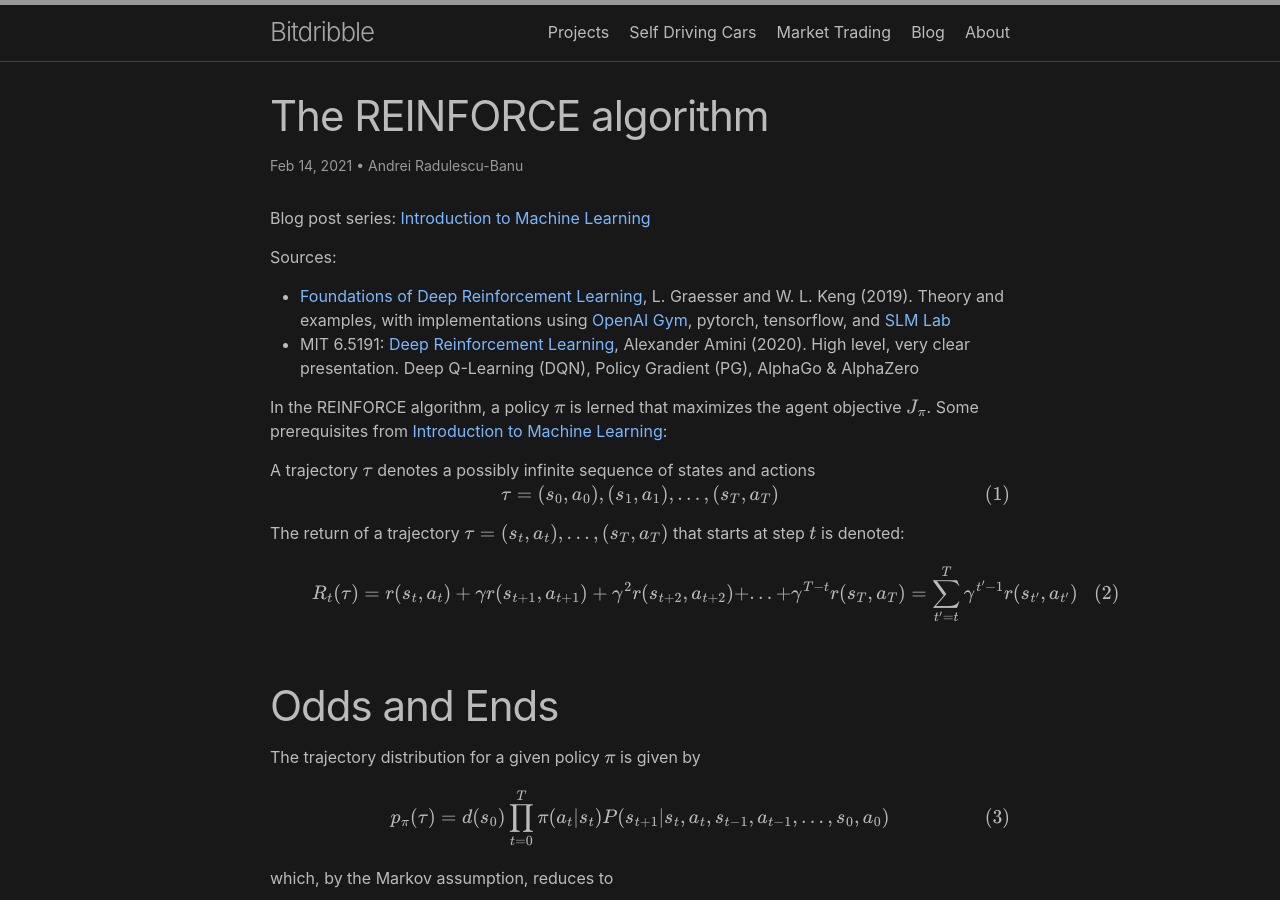
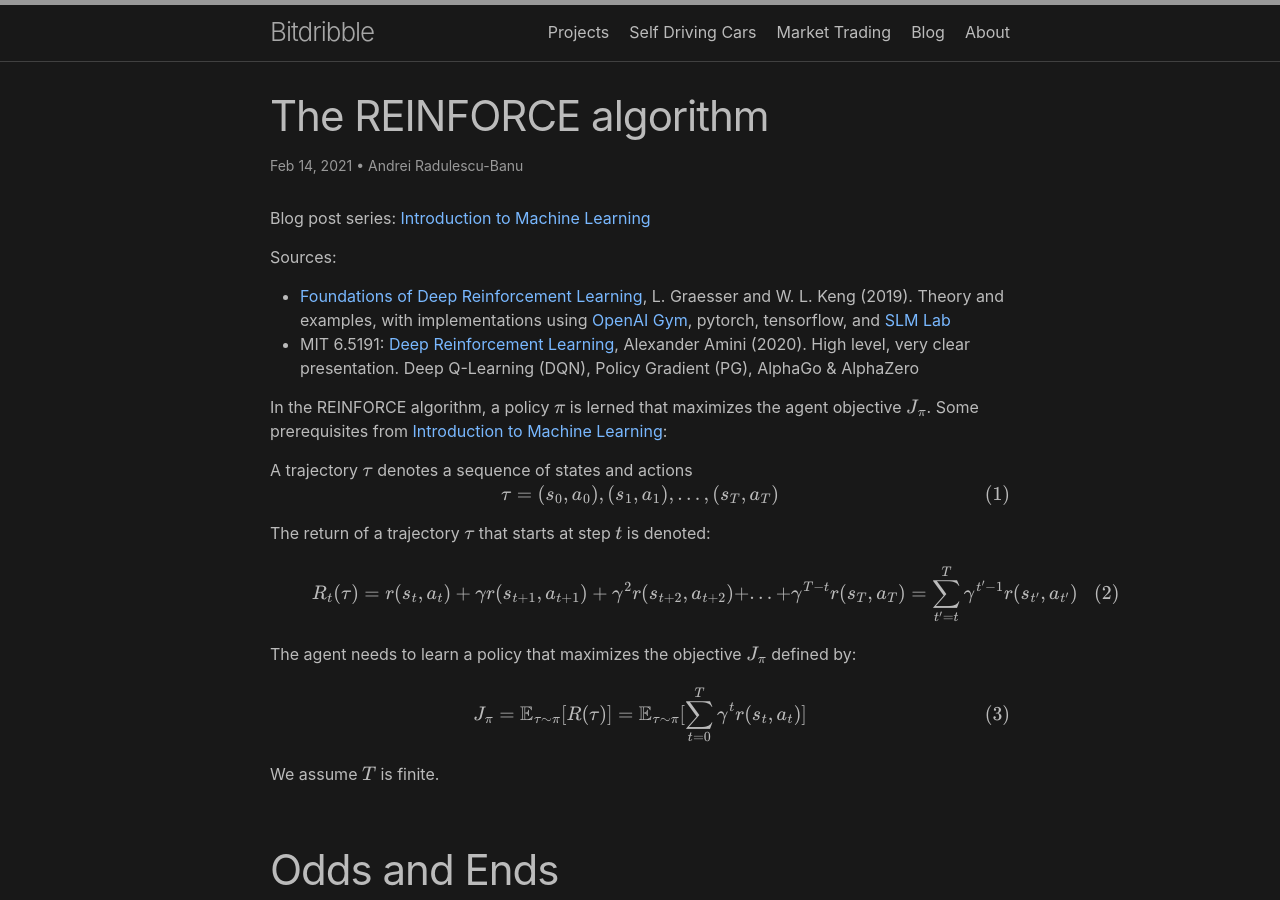
Before and after one commit to analytiq-hub/sigagent.github.io, a Jekyll site: the page built from machine_learning/_posts/2021-02-14-reinforce.md, in a window 1280 px wide and 900 px high. Built offline with Jekyll 4.4.1, drawn with Linux system fonts in a browser that asks for light colours; formulas are drawn with MathJax 3; a script that is not in the unit is left out.

Commit message:
*** empty log message ***

```diff
--- a/machine_learning/_posts/2021-02-14-reinforce.md
+++ b/machine_learning/_posts/2021-02-14-reinforce.md
@@ -14,20 +14,39 @@ Sources:
 
 In the REINFORCE algorithm, a policy $$\pi$$ is lerned that maximizes the agent objective $$J_\pi$$. Some prerequisites from [Introduction to Machine Learning](2021-02-13-introduction_to_machine_learning.md):
 
-A trajectory $$\tau$$ denotes a possibly infinite sequence of states and actions
+A trajectory $$\tau$$ denotes a sequence of states and actions
 $$
 \begin{equation} \label{eq:tau}
 \tau = (s_0, a_0), (s_{1}, a_{1}), ... , (s_T, a_T)
 \end{equation}
 $$
 
-The return of a trajectory $$\tau = (s_t, a_t), ... , (s_T, a_T)$$ that starts at step $$t$$ is denoted:
+The return of a trajectory $$\tau$$ that starts at step $$t$$ is denoted:
 
 $$
-\begin{equation} \label{eq:traj_return}
+\begin{equation} \label{eq:trajret}
 R_t(\tau) = r(s_{t}, a_{t}) + {\gamma}r(s_{t+1}, a_{t+1}) + {\gamma^2}r(s_{t+2}, a_{t+2}) + ... + {\gamma^{T-t}}r(s_{T}, a_{T}) = \sum_{t'=t}^T \gamma^{t'-1}r(s_{t'},a_{t'})
 \end{equation}
 $$
+
+The agent needs to learn a policy that maximizes the  objective $$J_\pi$$ defined by:
+
+$$
+\begin{equation} \label{eq:objective}
+J_\pi = \mathbb{E}_{\tau \sim \pi}[R(\tau)] = \mathbb{E}_{\tau \sim \pi}[\sum_{t=0}^{T} \gamma^{t} r(s_t, a_t)]
+\end{equation}
+$$
+
+We assume $$T$$ is finite.
+
+
+
+
+
+
+
+
+
 
 
 
```
